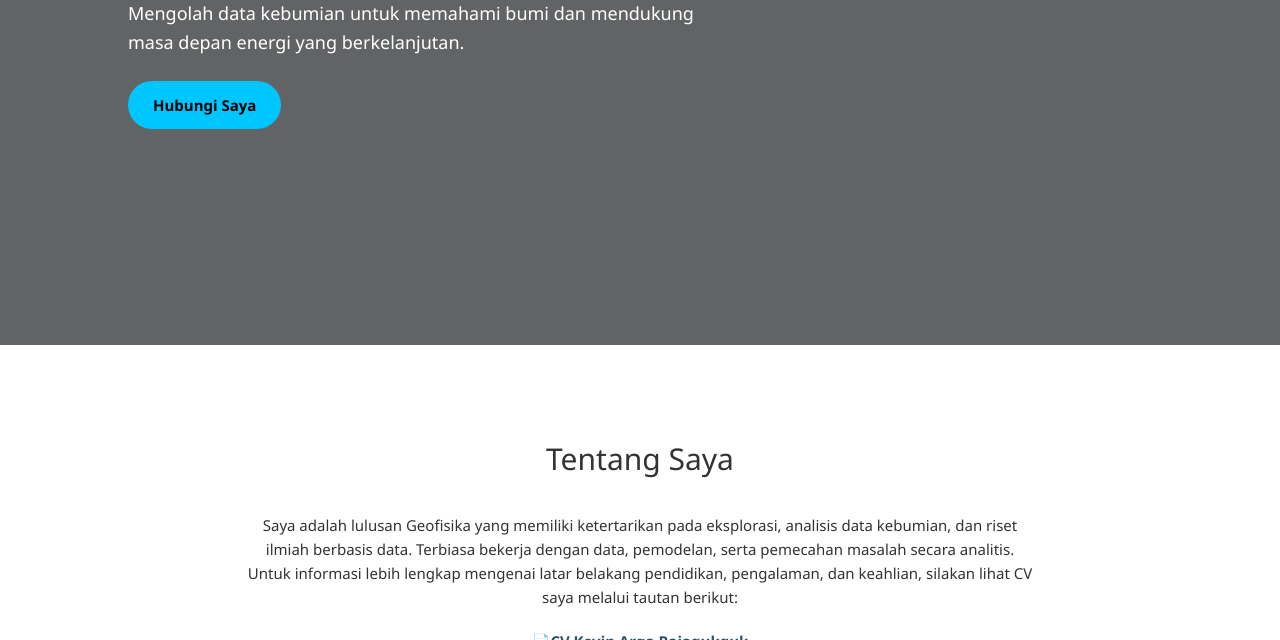
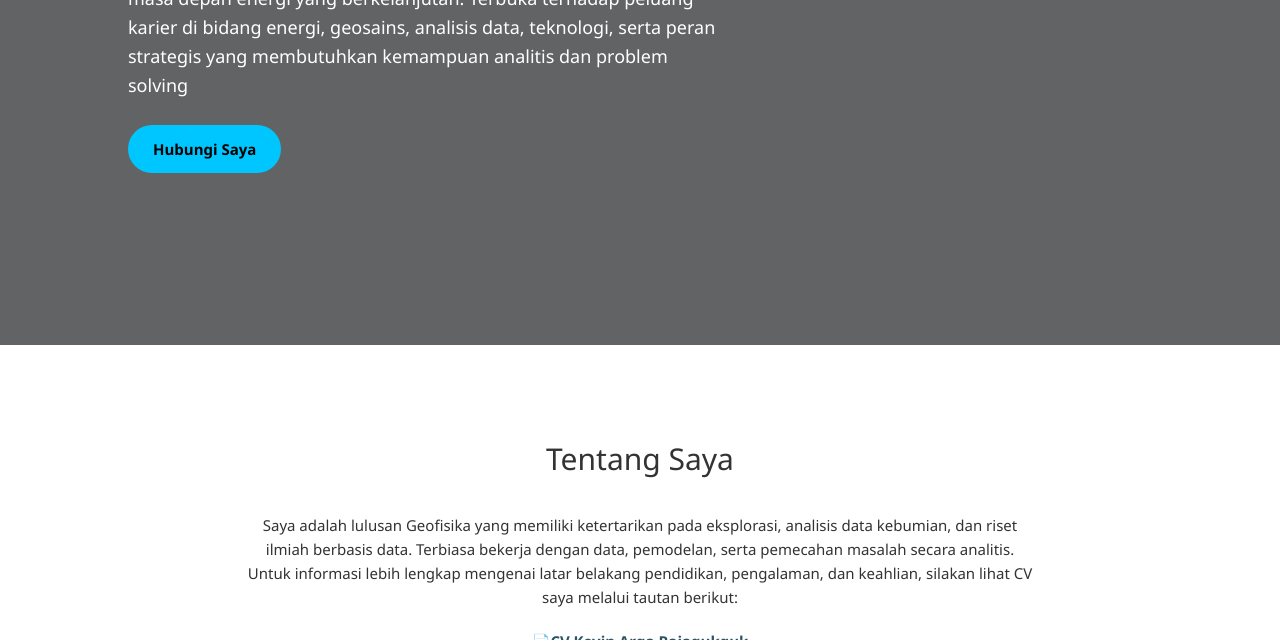
Before and after one commit to kevinarga01-cloud/kevinarga01-cloud, a plain HTML site: page index.html in a window 1280 px wide. Shown: the part 460-1100 px from the top of the page. Drawn offline with nearby package versions, Linux system fonts and the light colour scheme.

Commit message:
update html

```diff
--- a/index.html
+++ b/index.html
@@ -43,8 +43,9 @@ Deskripsi  : Website Portfolio Kevin Arga Rajagukguk
                 <h2>Kevin Arga Rajagukguk</h2>
                 <h2>Fresh Graduate Geofisika</h2>
                 <p>
-                    Mengolah data kebumian untuk memahami bumi dan mendukung
-                    masa depan energi yang berkelanjutan.
+                    Mengolah data kebumian untuk memahami bumi dan mendukung masa depan energi yang berkelanjutan.
+    Terbuka terhadap peluang karier di bidang energi, geosains, analisis data, teknologi,
+    serta peran strategis yang membutuhkan kemampuan analitis dan problem solving
                 </p>
 
                 <a
```
